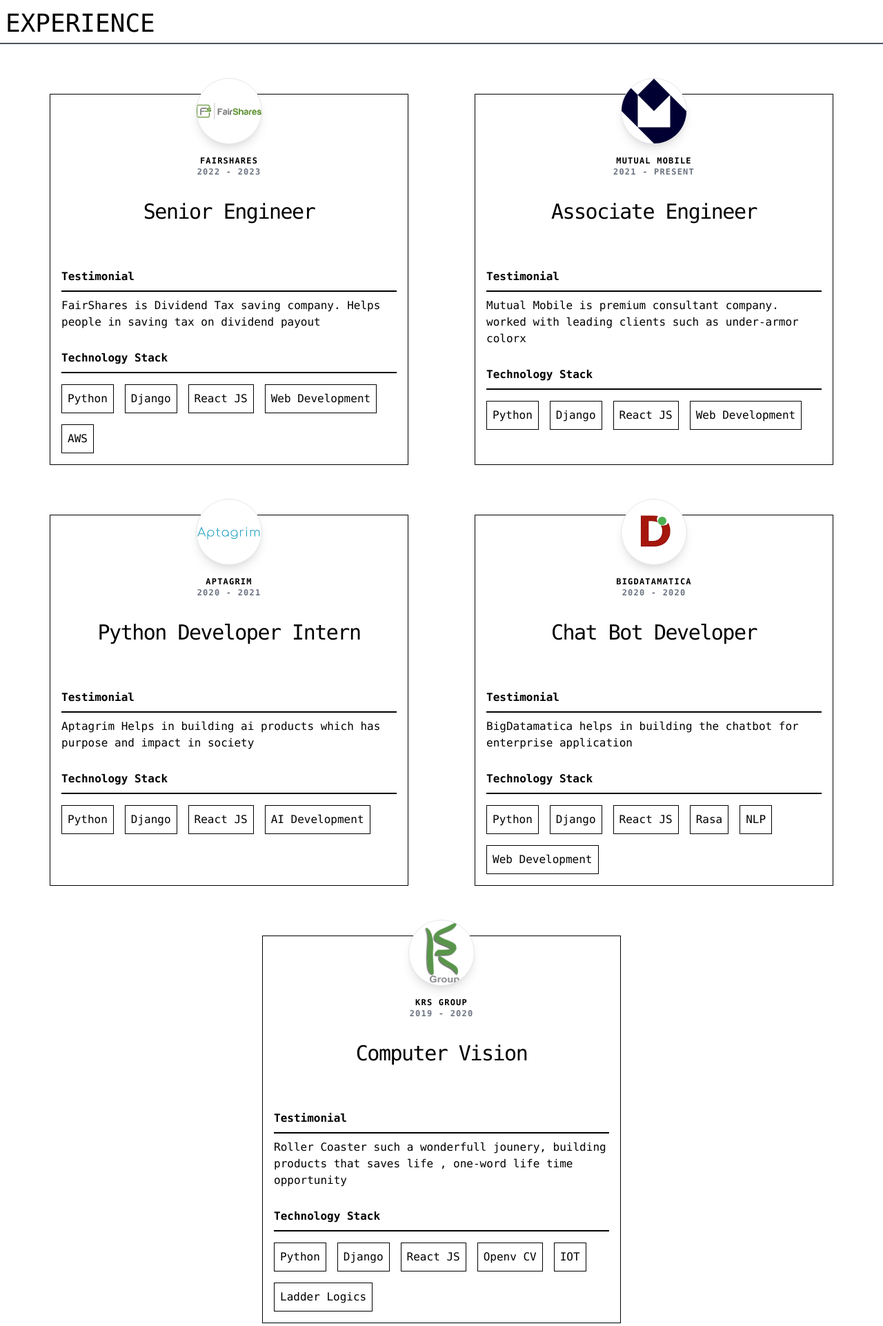
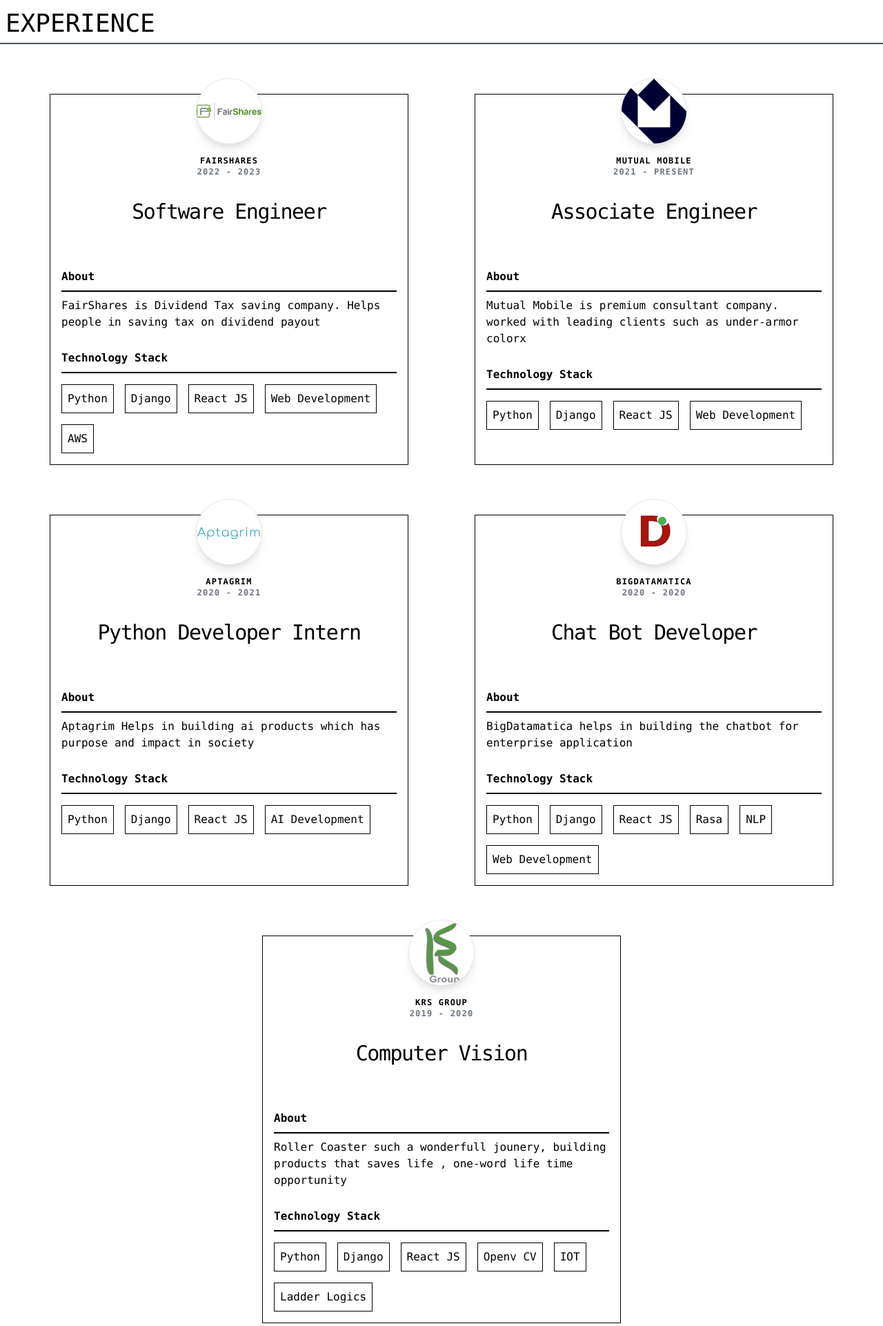
Before and after one commit to sheggamharshith/portfolio, a FastAPI app: page / in a window 1280 px wide. Shown: the part 2422-4344 px from the top of the page at 69% size. Run offline with FastAPI, Linux system fonts and the light colour scheme; parts of the project's set-up code (start-up, migrations or seed data) failed here and were passed over.

Commit message:
update role

```diff
--- a/app/apis/portfolio/company.json
+++ b/app/apis/portfolio/company.json
@@ -2,7 +2,7 @@
   {
     "name": "FairShares",
     "logo": "images/company/fairshares.png",
-    "position": "Senior Engineer",
+    "position": "Software Engineer",
     "from": "2022",
     "to": "2023",
     "info": "FairShares is Dividend Tax saving company. Helps people in saving tax on dividend payout",
--- a/app/templates/experince.html
+++ b/app/templates/experince.html
@@ -46,7 +46,7 @@
         </h4>
       </div>
       <div class="border-b-2 border-black py-2 mx-4 text-left font-semibold">
-        Testimonial
+        About
       </div>
       <p class="mb-3 text-base text-left text-blueGray-500 p-2 px-4 leading-blend">
         {{company.info}}
```
